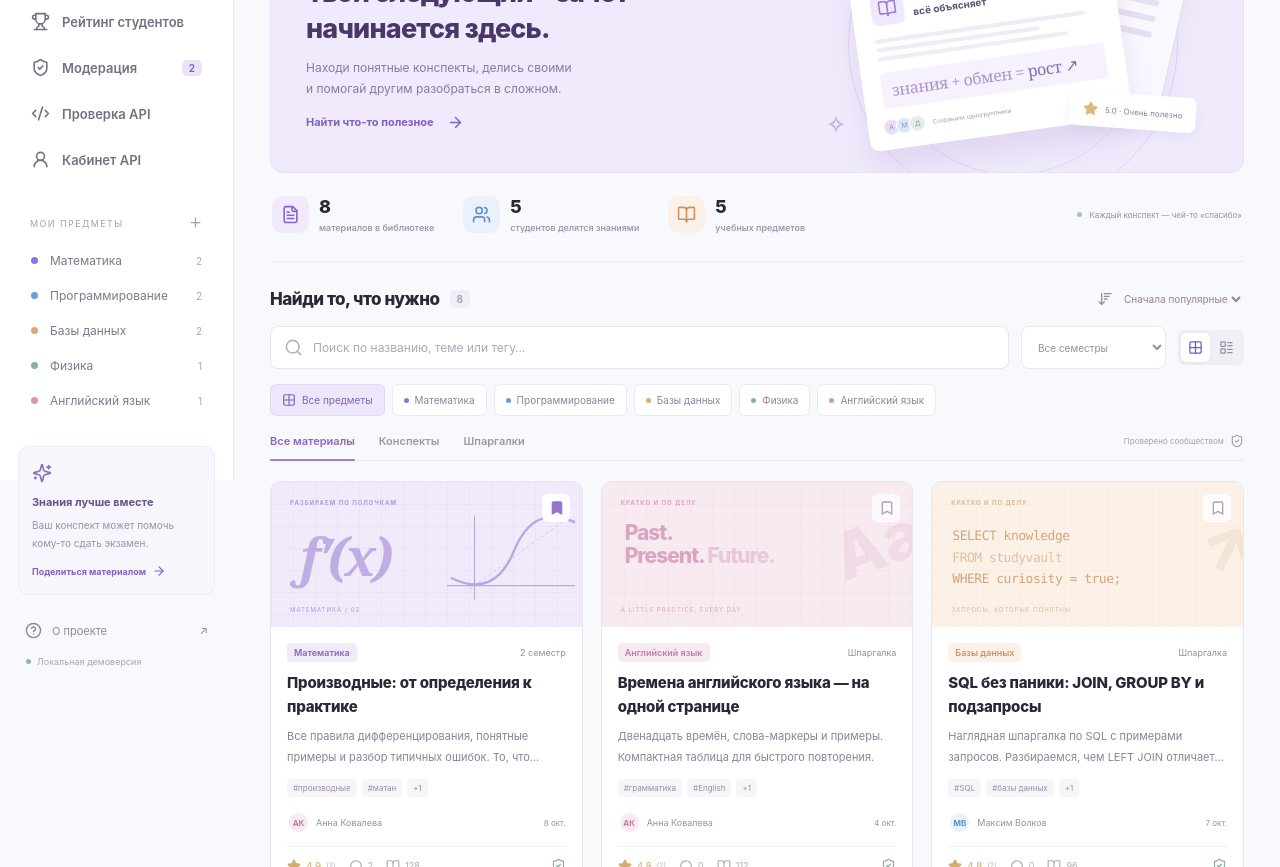
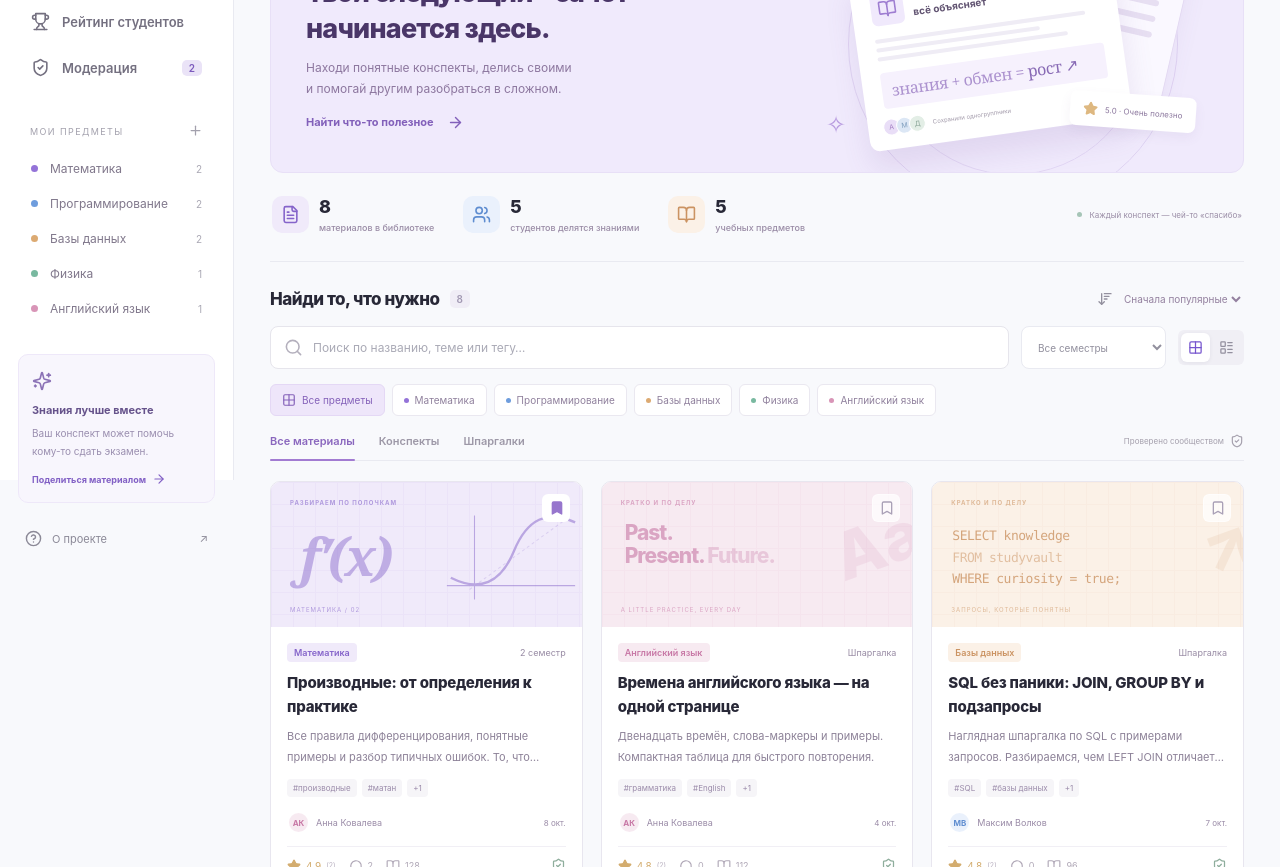
Before and after one commit to whoaskedssselery/studyvault, a React (Vite) app in the folder frontend/: page / in a window 1280 px wide. Shown: the part 320-1187 px from the top of the page. Built offline with nearby package versions, Linux system fonts and the light colour scheme; what openapi-fetch would draw is missing.

Commit message:
fix(frontend): remove technical links and demo badge from navigation

```diff
--- a/frontend/src/main.tsx
+++ b/frontend/src/main.tsx
@@ -285,8 +285,6 @@ function App() {
     ["/my", "Мои материалы", FileText],
     ["/ranking", "Рейтинг студентов", Trophy],
     ["/moderation", "Модерация", ShieldCheck],
-    ["/api-status", "Проверка API", Code2],
-    ["/workspace", "Кабинет API", UserRound],
   ];
   const currentTitle =
     navigation.find(([path]) => path === pathname)?.[1] ||
@@ -294,7 +292,11 @@ function App() {
       ? "Новый материал"
       : pathname === "/profile"
         ? "Мой профиль"
-        : "Библиотека");
+        : pathname === "/api-status"
+          ? "Проверка API"
+          : pathname === "/workspace"
+            ? "Кабинет API"
+            : "Библиотека");
   return (
     <AppContext.Provider value={state}>
       <div className="app-shell">
@@ -380,10 +382,6 @@ function App() {
             <button className="help-button" onClick={() => setDialog("help")}>
               <HelpCircle size={17} />О проекте <span>↗</span>
             </button>
-            <div className="demo-badge">
-              <span />
-              Локальная демоверсия
-            </div>
           </div>
         </aside>
         <div className="workspace">
--- a/frontend/src/styles.css
+++ b/frontend/src/styles.css
@@ -324,20 +324,6 @@ kbd {
 }
 .help-button span {
   margin-left: auto;
-}
-.demo-badge {
-  display: flex;
-  gap: 6px;
-  align-items: center;
-  font-size: 9px;
-  color: #a9a7b2;
-  padding: 10px 8px 0;
-}
-.demo-badge > span {
-  width: 5px;
-  height: 5px;
-  border-radius: 100%;
-  background: #91b7a5;
 }
 .workspace {
   margin-left: 234px;
```
Also changed, not shown: 2 other files (tests, documents, lock files or other folders).
